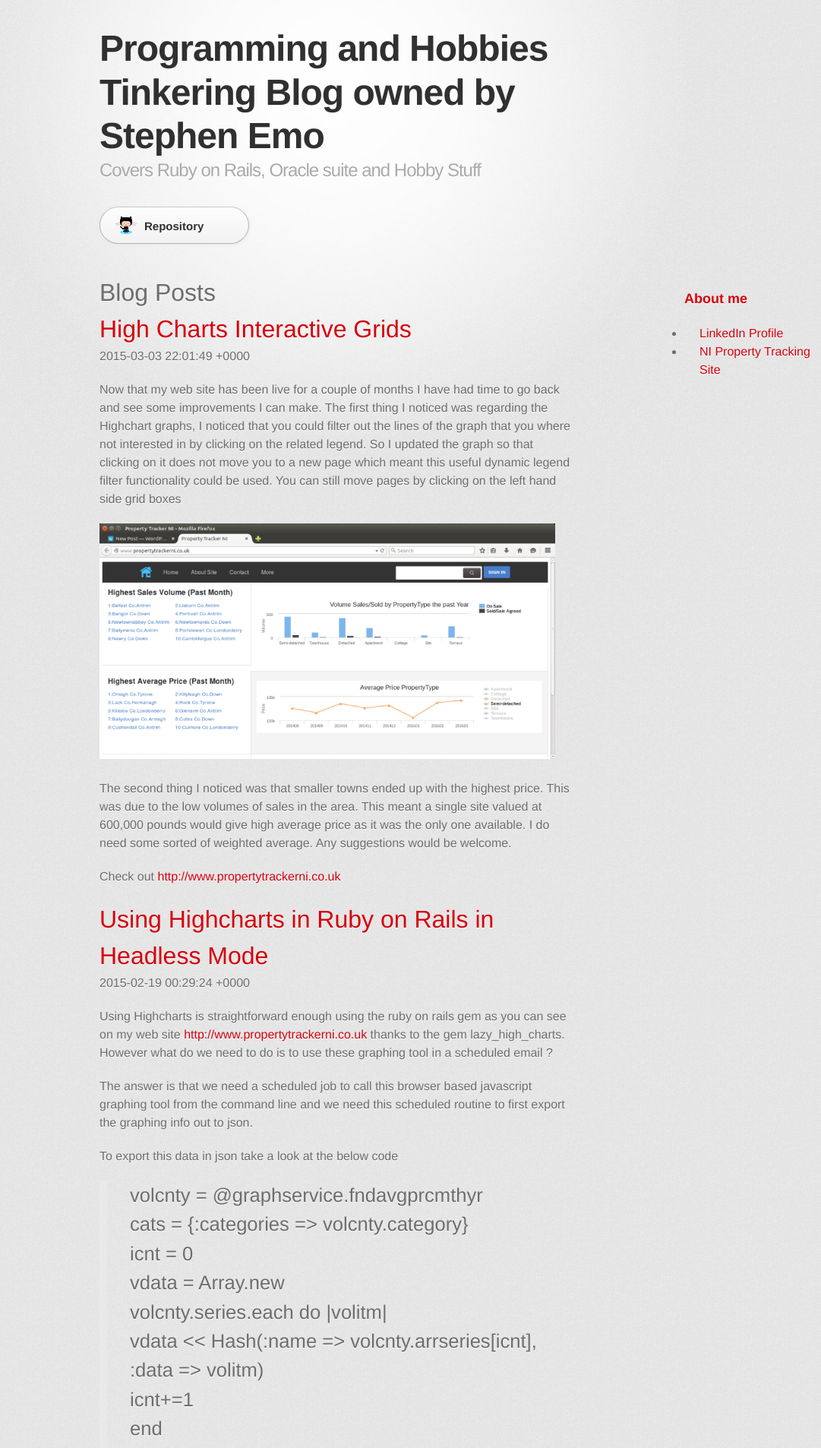
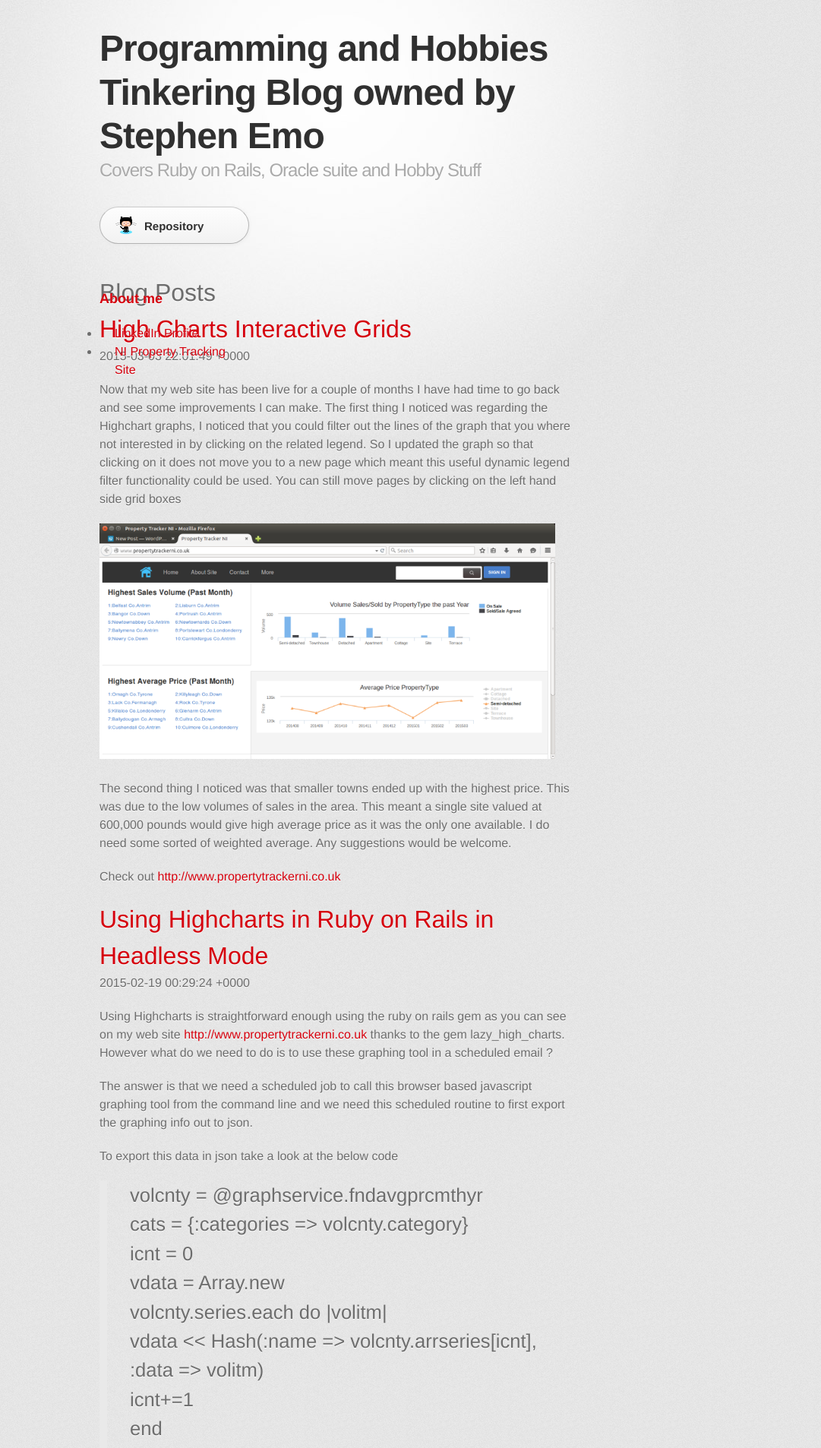
Before and after one commit to emomonkey/emomonkey.github.io, a Jekyll site: the page built from index.html, in a window 1280 px wide. Shown: the top 1906 px of the page at 76% size, without its empty margins (199-1280 px from the left). Built offline with Jekyll 4.4.1, drawn with Linux system fonts in a browser that asks for light colours; some web fonts are replaced; the list of posts is cut into pages by our own code.

Commit message:
Update stylesheet.css

```diff
--- a/stylesheets/stylesheet.css
+++ b/stylesheets/stylesheet.css
@@ -328,7 +328,7 @@
 
 aside {
   position: absolute;
-   right: 0;
+   right: 80;
    top: 380px;
    width: 180px;
 }
```
